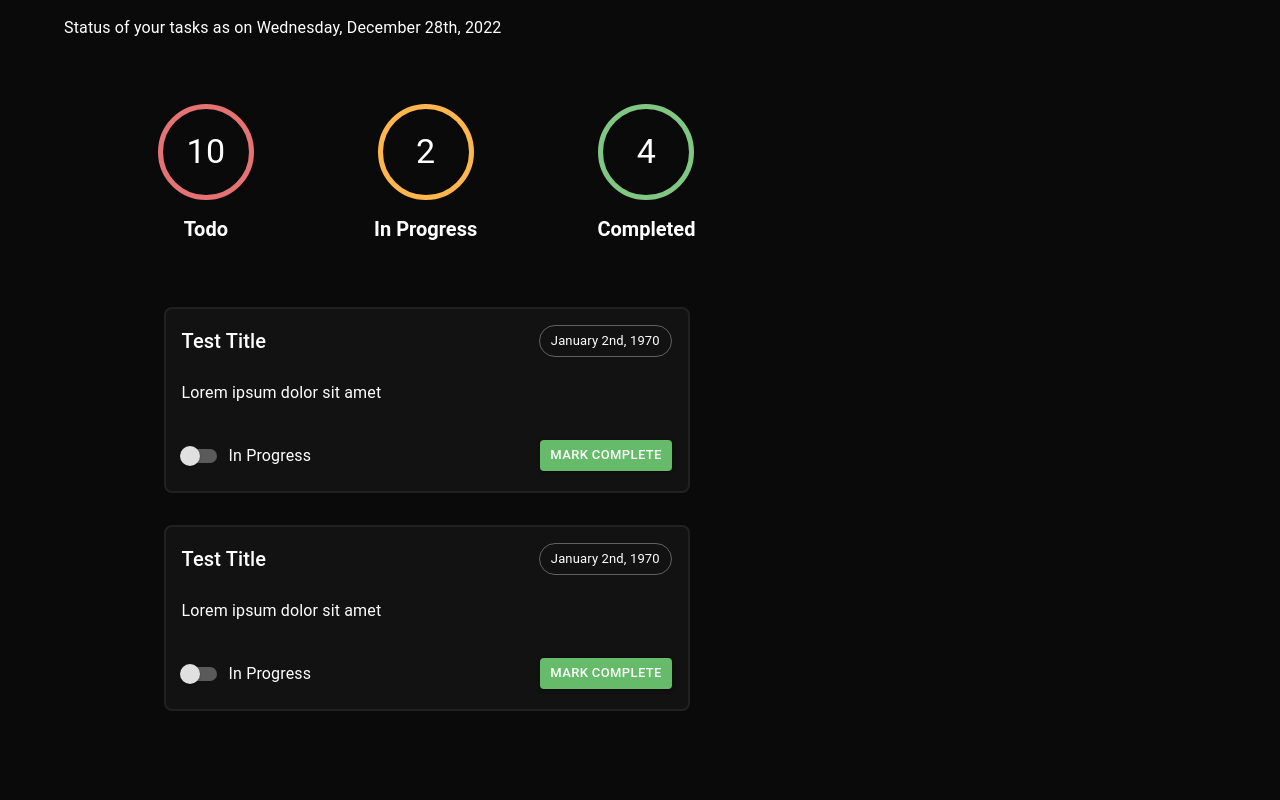
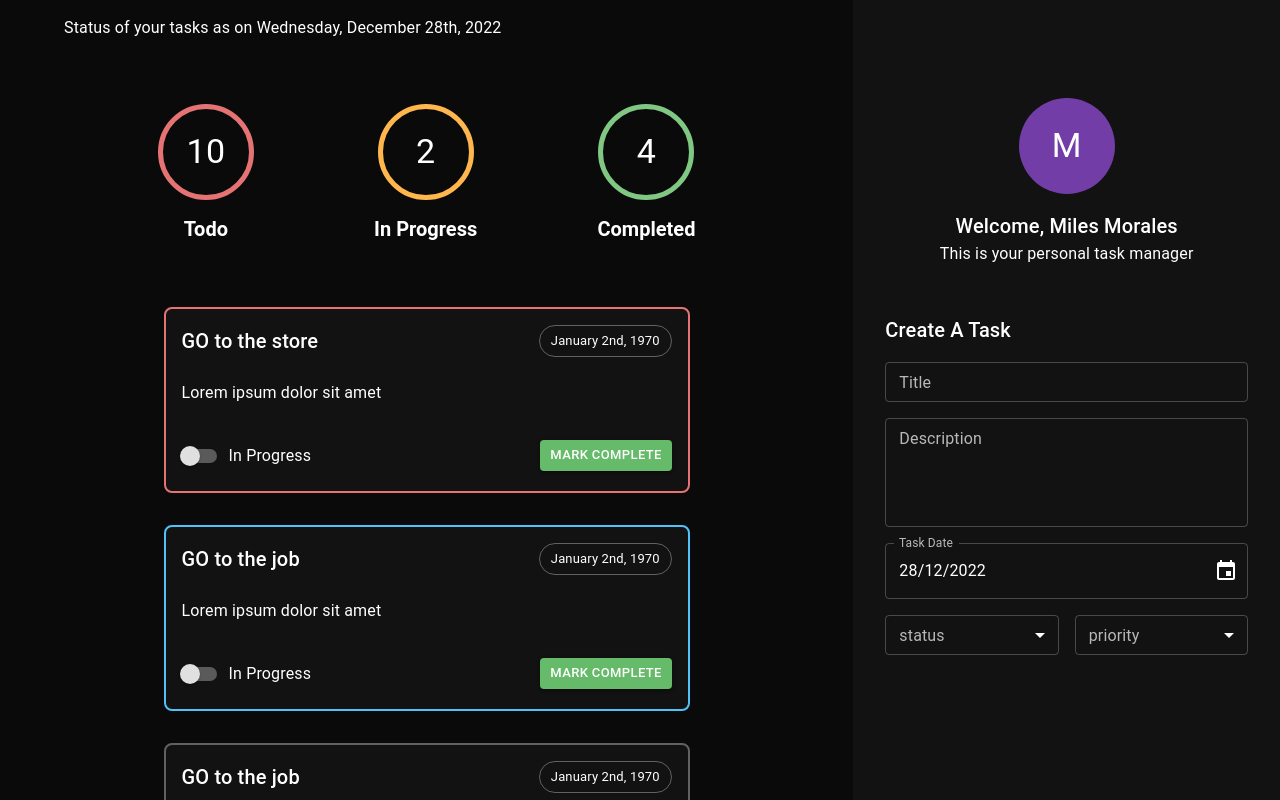
Before and after one commit to qbixmex/Todo-React, a React (Create React App) app: page / in a window 1280 px wide. Shown: the top 800 px of the page. Built offline with nearby package versions, Linux system fonts and the light colour scheme.

Commit message:
ui-finished

```diff
--- a/package.json
+++ b/package.json
@@ -1,6 +1,6 @@
 {
   "name": "todo-react",
-  "version": "0.33.0",
+  "version": "1.0.0",
   "private": true,
   "dependencies": {
     "@emotion/react": "^11.10.5",
--- a/src/components/task/helpers/renderPriorityBorderColor.ts
+++ b/src/components/task/helpers/renderPriorityBorderColor.ts
@@ -5,7 +5,7 @@ export const renderPriorityBorderColor = (priority: string): string => {
     case Priority.low:
       return 'info.light';
     case Priority.normal:
-      return 'grey.900';
+      return 'grey.700';
     case Priority.high:
       return 'error.light';
       default:
--- a/src/components/taskArea/taskArea.tsx
+++ b/src/components/taskArea/taskArea.tsx
@@ -4,6 +4,7 @@ import { format } from 'date-fns';
 import { taskCountersStyles, tasksStyles } from './taskArea.styles';
 import { TaskCounter, Task } from '../../components';
 import { Status } from '../createTaskForm/enums/Status';
+import { Priority } from '../createTaskForm/enums/Priority';
 
 export const TaskArea: FC = (): ReactElement => {
   return (
@@ -25,8 +26,9 @@ export const TaskArea: FC = (): ReactElement => {
           <TaskCounter count={4} status={Status.completed} />
         </Grid>
         <Grid item xs={10} md={8} sx={tasksStyles}>
-          <Task />
-          <Task />
+          <Task title='GO to the store' priority={ Priority.high } />
+          <Task title='GO to the job' priority={ Priority.low } />
+          <Task title='GO to the job' priority={ Priority.normal } />
         </Grid>
       </Grid>
     </Grid>
--- a/src/pages/dashboard/dashboard.tsx
+++ b/src/pages/dashboard/dashboard.tsx
@@ -6,7 +6,7 @@ export const Dashboard: FC = (): ReactElement => {
   return (
     <Grid container minHeight="100vh" p={0} m={0}>
       <TaskArea />
-      {/* <Sidebar /> */}
+      <Sidebar />
     </Grid>
   );
 };
```
